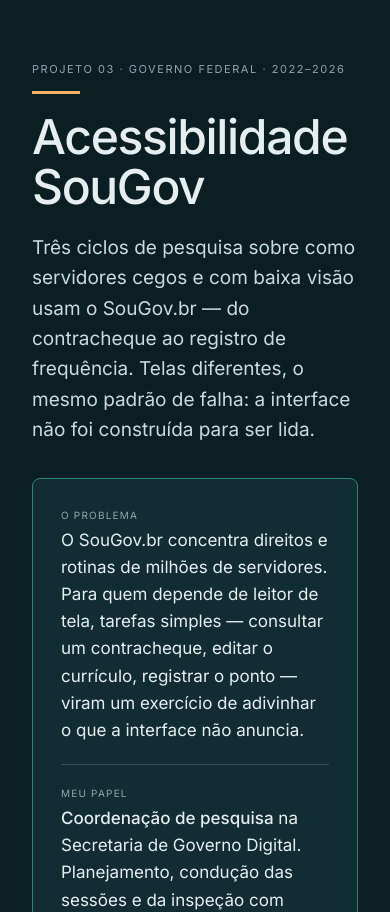
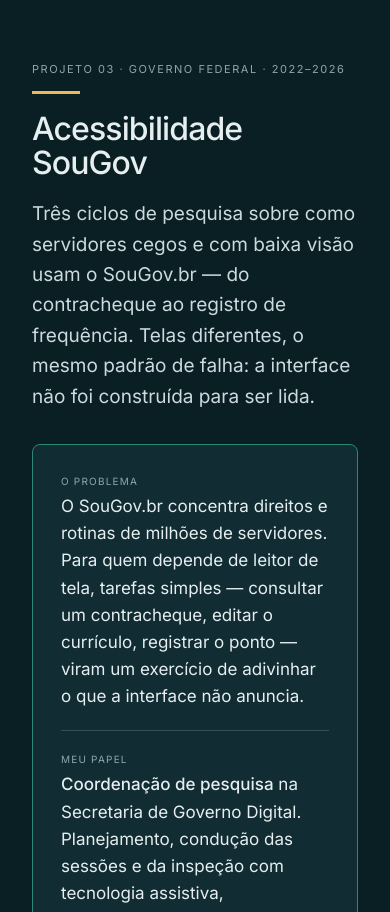
Before and after one commit to nicolaucalado/nicolaucalado.github.io, a plain HTML site: page sougov.html in a window 390 px wide. Shown: the part 794-1706 px from the top of the page. Drawn offline with Linux system fonts and the light colour scheme.

Commit message:
Scale SouGov case title for narrow screens

```diff
--- a/sougov.html
+++ b/sougov.html
@@ -141,7 +141,7 @@
   <section style="max-width: 940px; margin: 0 auto; padding: 64px 32px 0;">
     <p style="margin: 0 0 12px; font-family: var(--font-heading); font-size: 11px; letter-spacing: 0.14em; color: var(--color-neutral-500);"><span class="pt">PROJETO 03 &middot; GOVERNO FEDERAL &middot; 2022&ndash;2026</span><span class="en">CASE STUDY 03 &middot; FEDERAL GOVERNMENT &middot; 2022&ndash;2026</span></p>
     <div style="width: 48px; height: 3px; background: var(--color-highlight); margin: 0 0 18px;"></div>
-    <h2 style="margin: 0 0 20px; font-family: var(--font-heading); font-size: 48px; line-height: 1.05; font-weight: 500; letter-spacing: -0.028em;">Acessibilidade SouGov</h2>
+    <h2 style="margin: 0 0 20px; font-family: var(--font-heading); font-size: clamp(32px, 8vw, 48px); line-height: 1.05; font-weight: 500; letter-spacing: -0.028em;">Acessibilidade SouGov</h2>
     <p class="pt" style="margin: 0 0 32px; max-width: 700px; font-size: 19px; color: var(--color-neutral-300);">Três ciclos de pesquisa sobre como servidores cegos e com baixa visão usam o SouGov.br &mdash; do contracheque ao registro de frequência. Telas diferentes, o mesmo padrão de falha: a interface não foi construída para ser lida.</p><p class="en" style="margin: 0 0 32px; max-width: 700px; font-size: 19px; color: var(--color-neutral-300);">Three research cycles into how blind and low-vision civil servants use SouGov.br &mdash; from payslips to time records. Different screens, the same failure pattern: the interface was not built to be read.</p>
 
     <div style="border: 1px solid var(--color-accent-700); border-radius: var(--radius-md); background: var(--color-surface); padding: 28px; display: flex; flex-direction: column; gap: 20px;">
```
